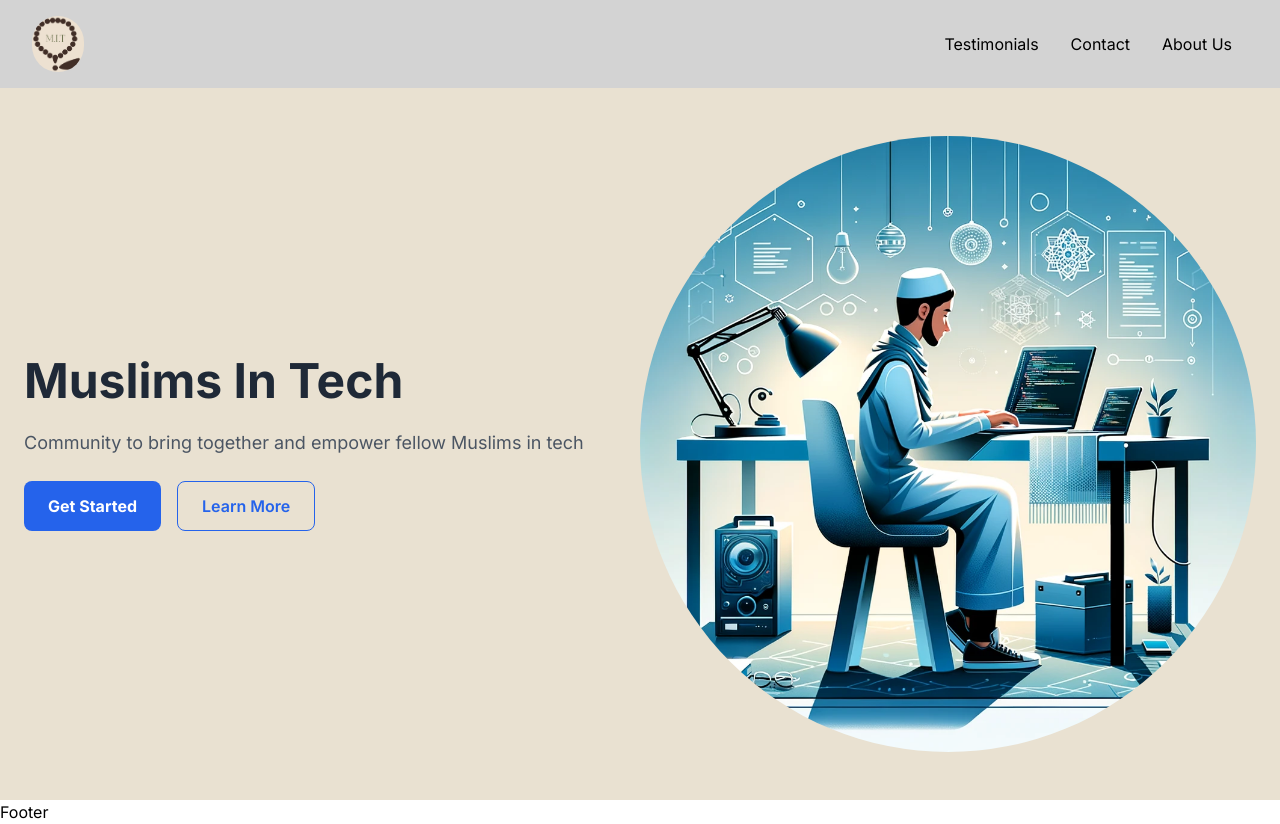
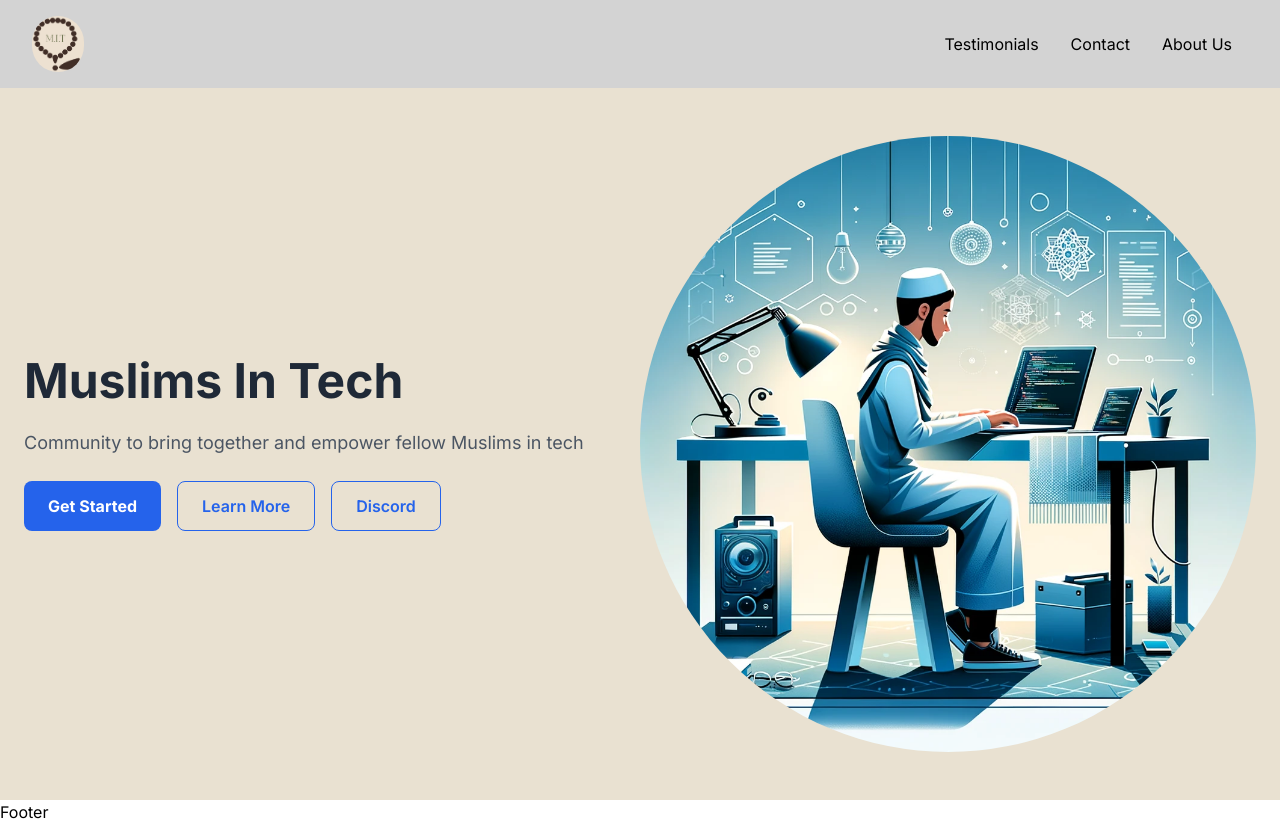
Before and after one commit to Muslims-in-Tech-MIT/muslims-in-tech-landing, a Next.js app: page / in a window 1280 px wide. Built offline with nearby package versions, Linux system fonts and the light colour scheme.

Commit message:
Added button to redirect to discord

```diff
--- a/components/sections/Hero/page.tsx
+++ b/components/sections/Hero/page.tsx
@@ -15,6 +15,9 @@ const HeroSection = () => {
           <button className="bg-transparent text-blue-600 font-semibold py-3 px-6 rounded-lg border border-blue-600 hover:bg-blue-600 hover:text-white transition-colors">
             Learn More
           </button>
+          <button className="bg-transparent text-blue-600 font-semibold py-3 px-6 rounded-lg border border-blue-600 hover:bg-blue-600 hover:text-white transition-colors">
+            Discord
+          </button>
         </div>
       </div>
       <div className="md:w-1/2 mt-8 md:mt-0 flex justify-center md:justify-end">
```
